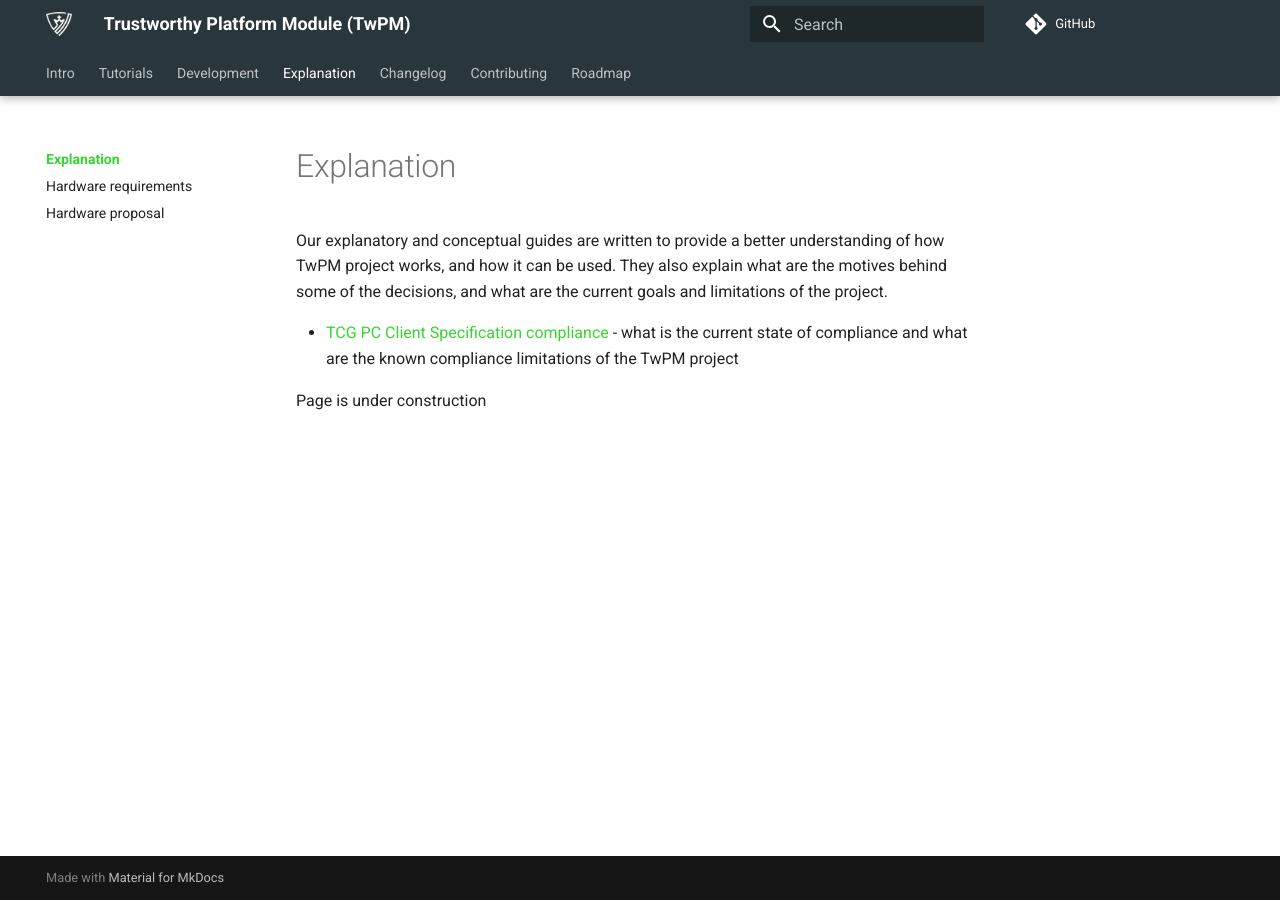
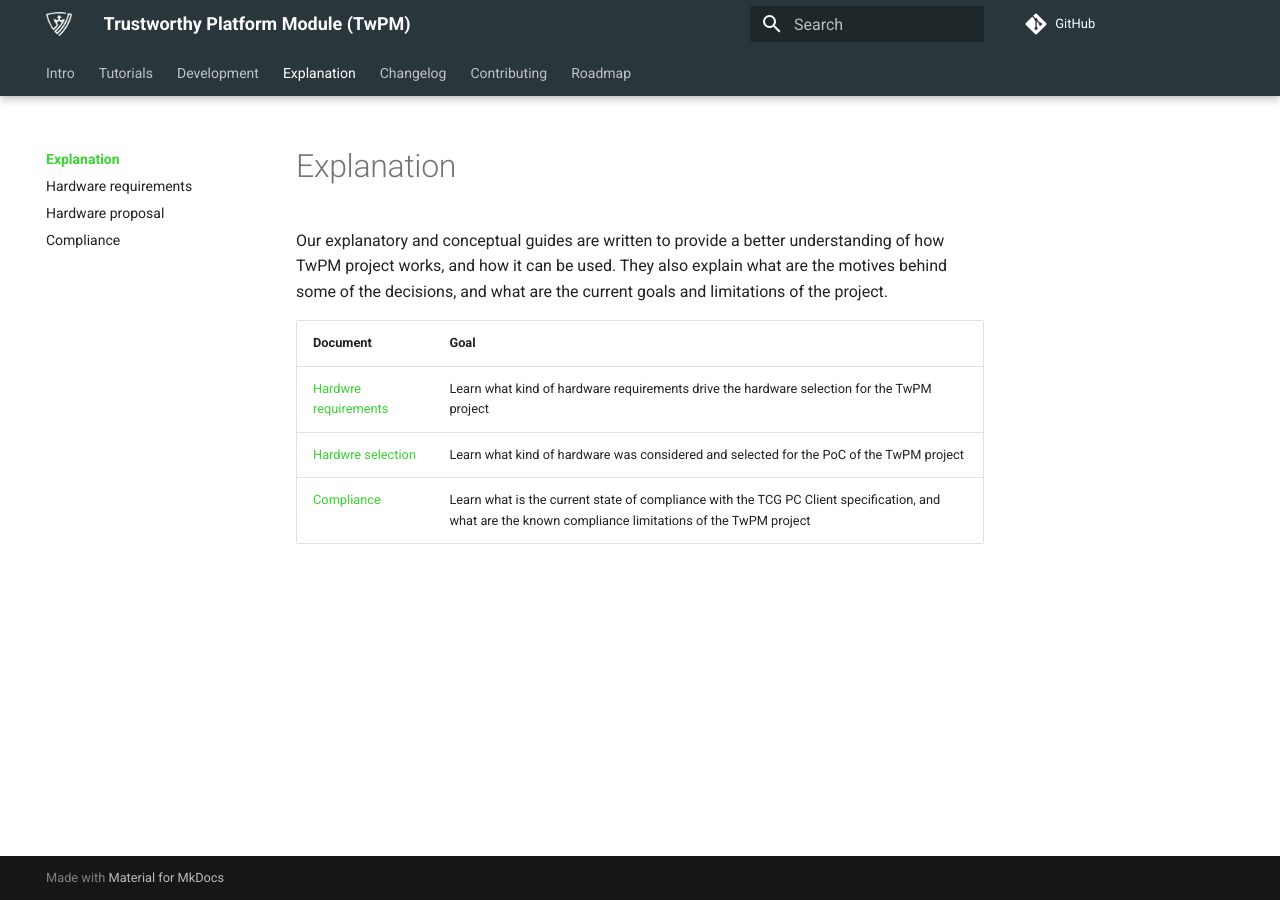
Before and after one commit to Dasharo/twpm-docs, an MkDocs documentation site: the page built from docs/explanation/index.md, in a window 1280 px wide. Built offline with MkDocs 1.6.1 and Material for MkDocs 9.7.7, drawn with Linux system fonts in a browser that asks for light colours; comment, search, counter and statistics services are not loaded.

Commit message:
adjust to new layout
Signed-off-by: Maciej Pijanowski <maciej.pijanowski@3mdeb.com>

```diff
--- a/docs/explanation/index.md
+++ b/docs/explanation/index.md
@@ -5,8 +5,8 @@ understanding of how TwPM project works, and how it can be used. They also
 explain what are the motives behind some of the decisions, and what are the
 current goals and limitations of the project.
 
-* [TCG PC Client Specification compliance](compliance.md) - what is the current
-  state of compliance and what are the known compliance limitations of the TwPM
-  project
-
-Page is under construction
+| Document                                           | Goal                                                                                                                                                  |
+|----------------------------------------------------|-------------------------------------------------------------------------------------------------------------------------------------------------------|
+| [Hardwre requirements](hardware-requirements.md)   | Learn what kind of hardware requirements drive the hardware selection for the TwPM project                                                            |
+| [Hardwre selection](hardware-selection.md)         | Learn what kind of hardware was considered and selected for the PoC of the TwPM project                                                               |
+| [Compliance](compliance.md)                        | Learn what is the current state of compliance with the TCG PC Client specification, and what are the known compliance limitations of the TwPM project |
--- a/mkdocs.yml
+++ b/mkdocs.yml
@@ -46,6 +46,7 @@ nav:
       - explanation/index.md
       - Hardware requirements: explanation/hardware-requirements.md
       - Hardware proposal: explanation/hardware-proposal.md
+      - Compliance: explanation/compliance.md
   - Changelog:
       - changelog/index.md
   - Contributing:
```
Also changed, not shown: docs/development/index.md (added, +8 -0 lines), docs/tutorials/building.md (+5 -4 lines), docs/tutorials/index.md (added, +9 -0 lines).
